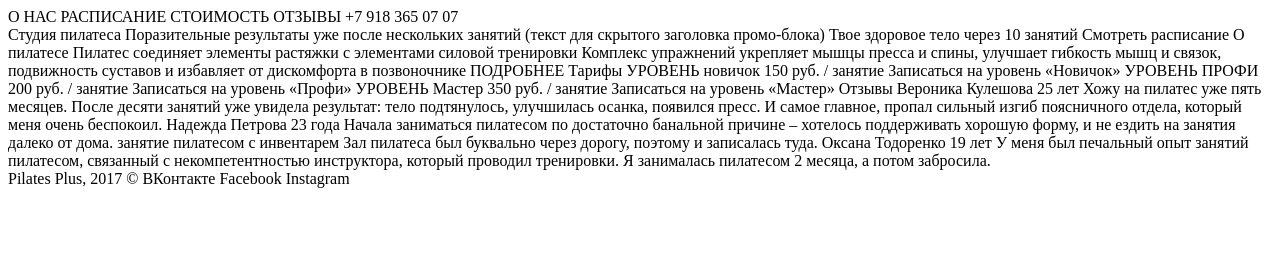
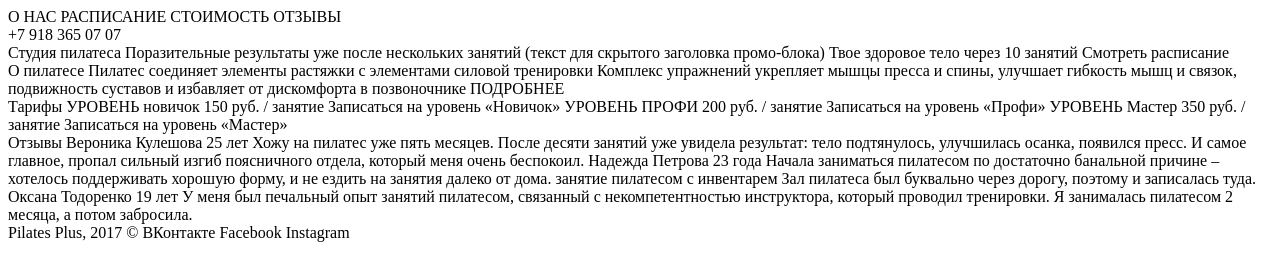
Before and after one commit to trofinata/maket2, a plain HTML site: page index.html in a window 1280 px wide. Drawn offline with Linux system fonts and the light colour scheme.

Commit message:
Размечает крупные смысловые разделы

```diff
--- a/index.html
+++ b/index.html
@@ -7,18 +7,23 @@
 </head>
 <body>
 	<header class="main-header">
-		О НАС    РАСПИСАНИЕ     СТОИМОСТЬ    ОТЗЫВЫ
+		<nav class="main-navigation">О НАС    РАСПИСАНИЕ     СТОИМОСТЬ    ОТЗЫВЫ</nav>
 		+7 918 365 07 07
 	</header>
 	<main>
+		<section class="main-info">
 			Студия пилатеса
 			Поразительные результаты уже после нескольких занятий (текст для скрытого заголовка промо-блока)
 			Твое здоровое тело через 10 занятий
 			Смотреть расписание
+		</section>
+		<article class="about">
 			О пилатесе
 			Пилатес соединяет элементы растяжки с элементами силовой тренировки
 			Комплекс упражнений укрепляет мышцы пресса и спины, улучшает гибкость мышц и связок, подвижность суставов и избавляет от дискомфорта в позвоночнике
 			ПОДРОБНЕЕ
+		</article>
+		<section class="rates">
 			Тарифы
 			УРОВЕНЬ
 			новичок
@@ -32,6 +37,8 @@
 			Мастер
 			350 руб. / занятие
 			Записаться на уровень «Мастер»
+		</section>
+		<section class="reviews">
 			Отзывы
 			Вероника Кулешова
 			25 лет
@@ -42,6 +49,7 @@
 			Оксана Тодоренко
 			19 лет
 			У меня был печальный опыт занятий пилатесом, связанный с некомпетентностью инструктора, который проводил тренировки. Я занималась пилатесом 2 месяца, а потом забросила.
+		</section>
 	</main>
 	<footer class="main-footer">
 		Pilates Plus, 2017 ©
```
Lines whose indentation alone changed are shown as unchanged.
